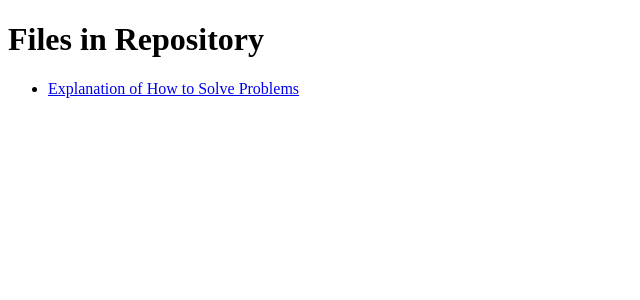
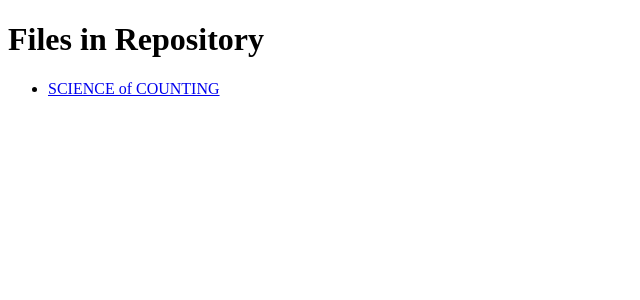
Before and after one commit to lehoangphu/math4kid, a Jekyll site: the page built from index.html, in a window 1280 px wide. Shown: the top 300 px of the page, without its empty margins (0-640 px from the left). Built offline with Jekyll 4.4.1, drawn with Linux system fonts in a browser that asks for light colours.

Commit message:
Update counting.md

```diff
--- a/counting.md
+++ b/counting.md
@@ -1,6 +1,6 @@
 ---
 layout: default
-title: Explanation of How to Solve Problems
+title: SCIENCE of COUNTING
 ---
 
 ## Welcome Peter and Ryan to the SCIENCE of COUNTING
```
